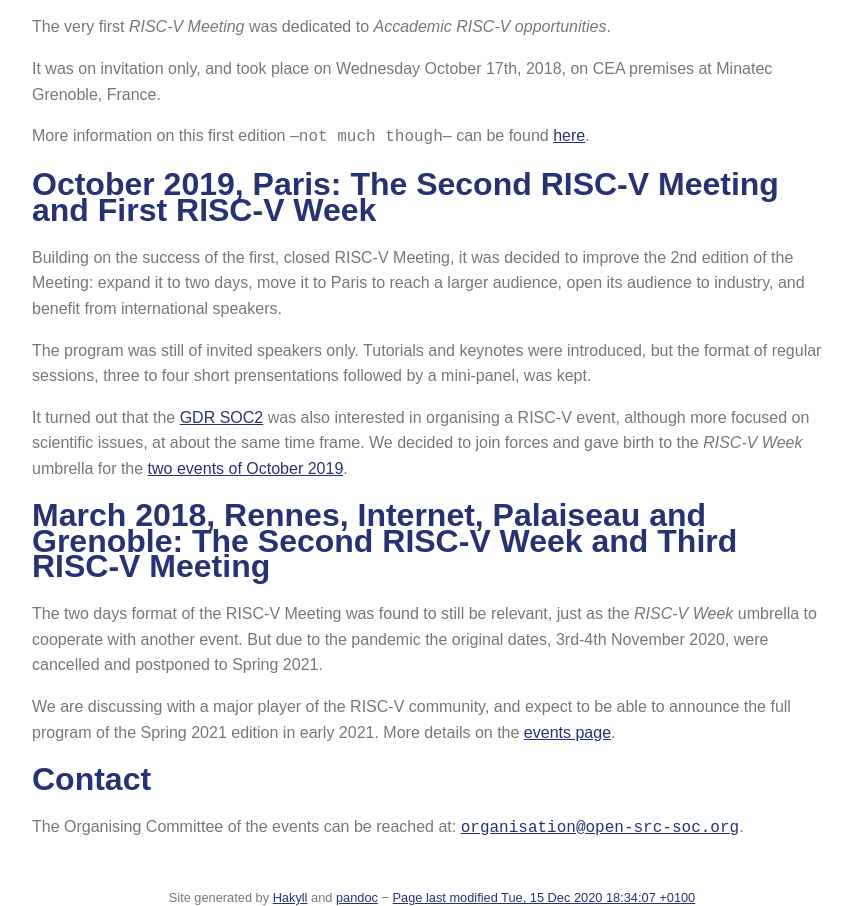
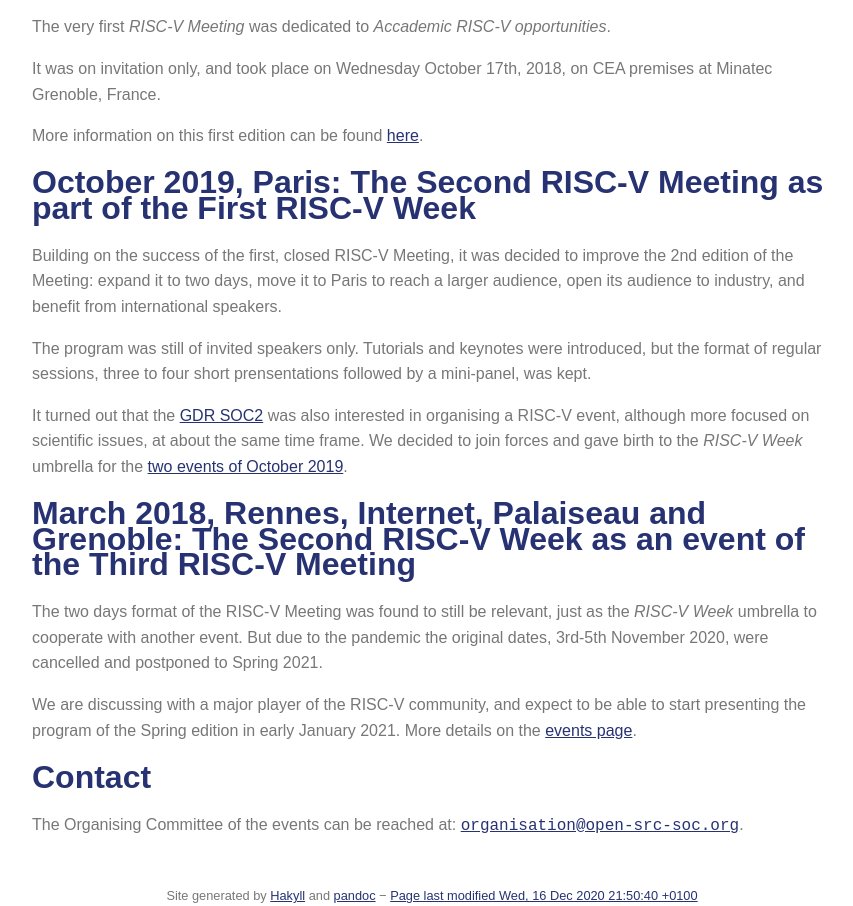
Before and after one commit to open-src-soc/open-src-soc.github.io, a plain HTML site: page about-series.html in a window 1280 px wide. Shown: the part 286-1192 px from the top of the page, without its empty margins (208-1061 px from the left). Drawn offline with nearby package versions, Linux system fonts and the light colour scheme.

Commit message:
Auto-commit: updated from source repo at 1d73bd58.

```diff
--- a/about-series.html
+++ b/about-series.html
@@ -71,14 +71,14 @@ H3        { color: #a5b8b6 }
 <h1>October 2018, Grenoble: The Very <strong>First RISC-V Meeting</strong></h1>
 <p>The very first <em>RISC-V Meeting</em> was dedicated to <em>Accademic RISC-V opportunities</em>.</p>
 <p>It was on invitation only, and took place on Wednesday October 17th, 2018, on CEA premises at Minatec Grenoble, France.</p>
-<p>More information on this first edition –<code>not much though</code>– can be found <a href="https://open-src-soc.org/2018-10">here</a>.</p>
-<h1>October 2019, Paris: The <strong>Second RISC-V Meeting</strong> and <strong>First RISC-V Week</strong></h1>
+<p>More information on this first edition can be found <a href="https://open-src-soc.org/2018-10">here</a>.</p>
+<h1>October 2019, Paris: The <strong>Second RISC-V Meeting</strong> as part of the <strong>First RISC-V Week</strong></h1>
 <p>Building on the success of the first, closed RISC-V Meeting, it was decided to improve the 2nd edition of the Meeting: expand it to two days, move it to Paris to reach a larger audience, open its audience to industry, and benefit from international speakers.</p>
 <p>The program was still of invited speakers only. Tutorials and keynotes were introduced, but the format of regular sessions, three to four short prensentations followed by a mini-panel, was kept.</p>
 <p>It turned out that the <a href="https://www.gdr-soc.cnrs.fr">GDR SOC2</a> was also interested in organising a RISC-V event, although more focused on scientific issues, at about the same time frame. We decided to join forces and gave birth to the <em>RISC-V Week</em> umbrella for the <a href="https://open-src-soc.org/2019-10">two events of October 2019</a>.</p>
-<h1>March 2018, Rennes, Internet, Palaiseau and Grenoble: The <strong>Second RISC-V Week</strong> and <strong>Third RISC-V Meeting</strong></h1>
-<p>The two days format of the RISC-V Meeting was found to still be relevant, just as the <em>RISC-V Week</em> umbrella to cooperate with another event. But due to the pandemic the original dates, 3rd-4th November 2020, were cancelled and postponed to Spring 2021.</p>
-<p>We are discussing with a major player of the RISC-V community, and expect to be able to announce the full program of the Spring 2021 edition in early 2021. More details on the <a href="https://open-src-soc.org/2021-03">events page</a>.</p>
+<h1>March 2018, Rennes, Internet, Palaiseau and Grenoble: The <strong>Second RISC-V Week</strong> as an event of the <strong>Third RISC-V Meeting</strong></h1>
+<p>The two days format of the RISC-V Meeting was found to still be relevant, just as the <em>RISC-V Week</em> umbrella to cooperate with another event. But due to the pandemic the original dates, 3rd-5th November 2020, were cancelled and postponed to Spring 2021.</p>
+<p>We are discussing with a major player of the RISC-V community, and expect to be able to start presenting the program of the Spring edition in early January 2021. More details on the <a href="https://open-src-soc.org/2021-03">events page</a>.</p>
 <h1>Contact</h1>
 <p>The Organising Committee of the events can be reached at: <a href="mailto:organisation@open-src-soc.org"><code>organisation@open-src-soc.org</code></a>.</p>
     </div> <!-- /content -->
@@ -89,7 +89,7 @@ H3        { color: #a5b8b6 }
         Site generated by <a href="http://jaspervdj.be/hakyll">Hakyll</a>
         and <a href="http://johnmacfarlane.net/pandoc">pandoc</a>
         −
-         <a href="https://github.com/open-src-soc/open-src-soc.github.io/commits/master">Page last modified Tue, 15 Dec 2020 18:34:07 +0100</a>
+         <a href="https://github.com/open-src-soc/open-src-soc.github.io/commits/master">Page last modified Wed, 16 Dec 2020 21:50:40 +0100</a>
     </div>
 </footer>
 
--- a/sitemap.xml
+++ b/sitemap.xml
@@ -3,7 +3,7 @@
 
     <url>
         <loc>http://open-src-soc.org/about-series.html</loc>
-        <lastmod>2020-12-15</lastmod>
+        <lastmod>2020-12-16</lastmod>
         <changefreq>weekly</changefreq>
         <priority>0.8</priority>
     </url>
```
